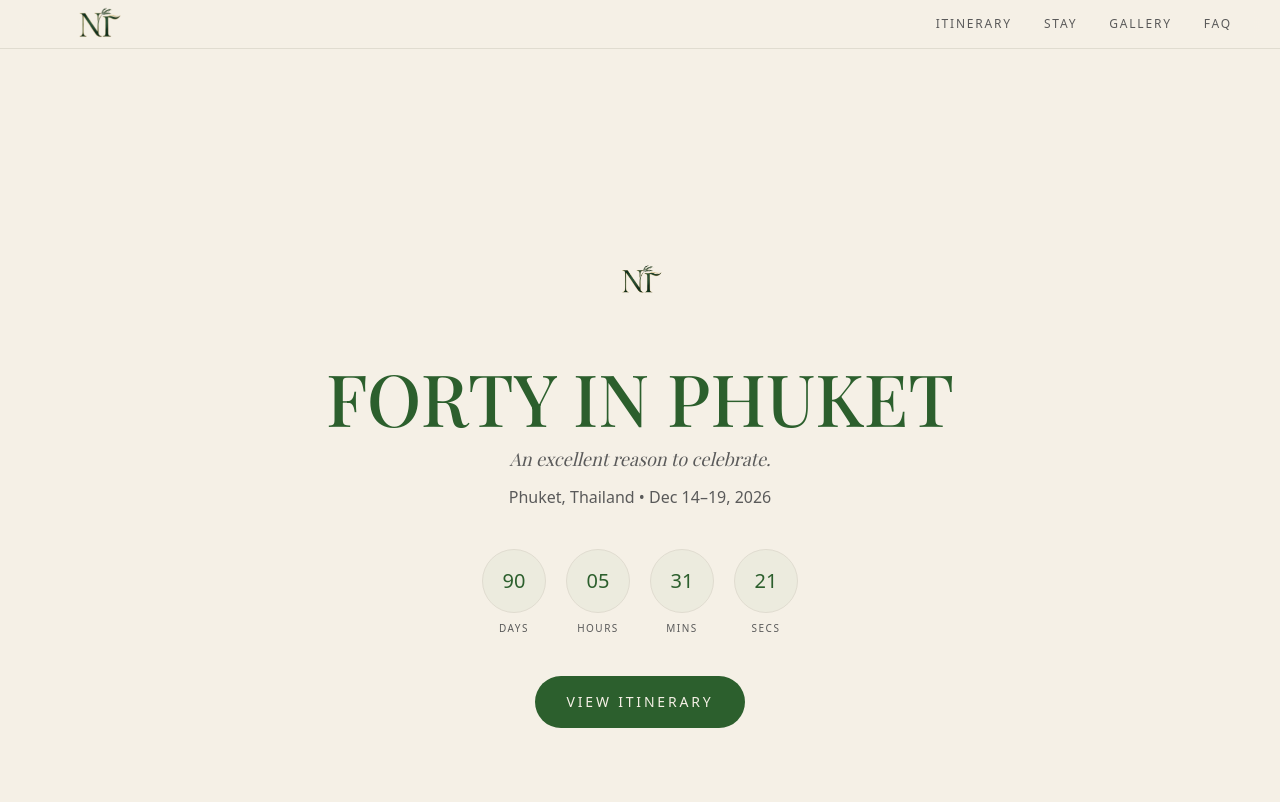
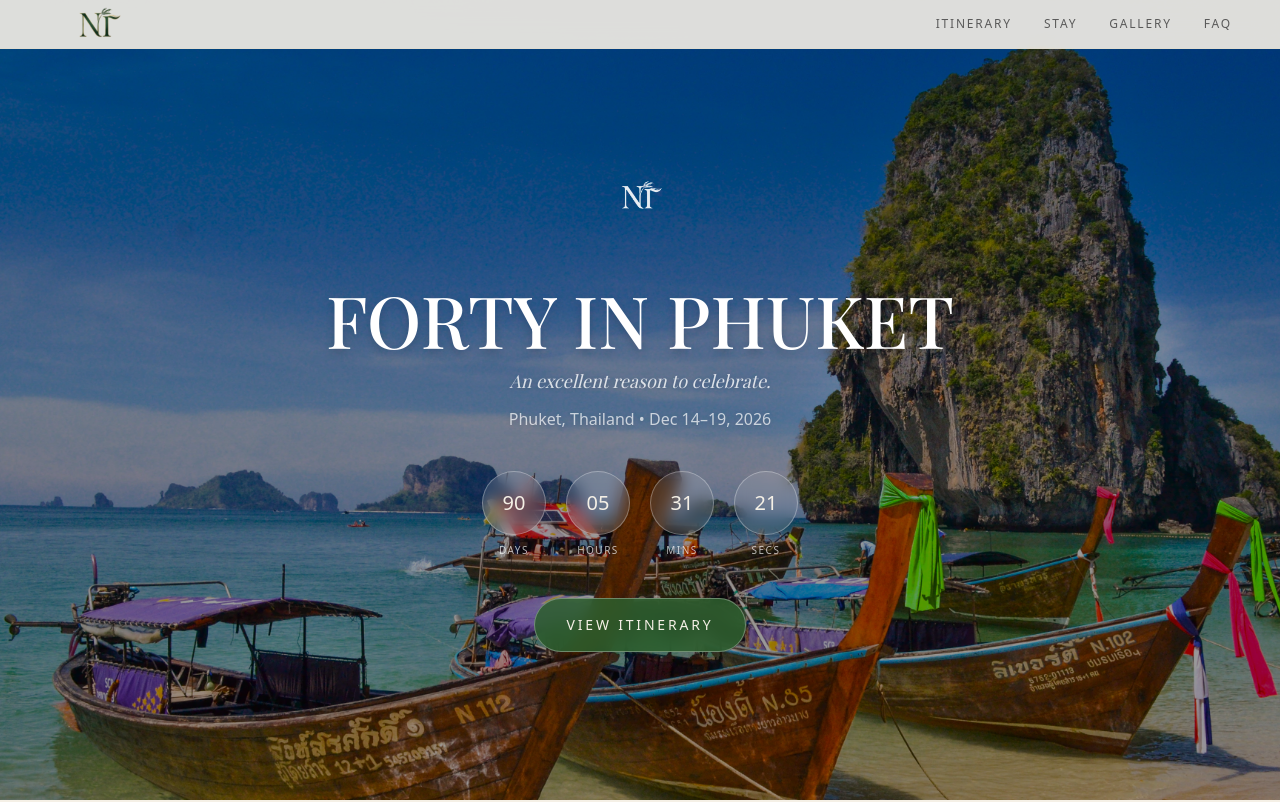
Before and after one commit to nomsou/birthday-phuket, a Next.js app: page / in a window 1280 px wide. Shown: the top 802 px of the page. Built offline with nearby package versions, Linux system fonts and the light colour scheme.

Commit message:
updated hero

```diff
--- a/next.config.ts
+++ b/next.config.ts
@@ -1,5 +1,11 @@
 import type { NextConfig } from "next";
 
-const nextConfig: NextConfig = {};
+const nextConfig: NextConfig = {
+  images: {
+    qualities: [75, 85, 90, 95],
+    deviceSizes: [640, 750, 828, 1080, 1200, 1920, 2048, 3840],
+    imageSizes: [16, 32, 48, 64, 96, 128, 256, 384],
+  },
+};
 
 export default nextConfig;
--- a/src/app/page.tsx
+++ b/src/app/page.tsx
@@ -13,7 +13,7 @@ export const metadata: Metadata = {
 
 export default function HomePage() {
   return (
-    <main className="pt-20">
+    <main >
       <Hero />
       <ItinerarySection />
       <StaySection />
--- a/src/components/home/CountdownTimer.tsx
+++ b/src/components/home/CountdownTimer.tsx
@@ -20,7 +20,7 @@ function calculateTimeLeft() {
   };
 }
 
-export function CountdownTimer() {
+export function CountdownTimer({ dark = false }: { dark?: boolean }) {
   const [timeLeft, setTimeLeft] = useState(calculateTimeLeft);
   const [mounted, setMounted] = useState(false);
 
@@ -34,7 +34,6 @@ export function CountdownTimer() {
 
   const pad = (n: number) => n.toString().padStart(2, "0");
 
-  // Don't render actual values until mounted to avoid hydration mismatch
   const display = mounted
     ? timeLeft
     : { days: 0, hours: 0, minutes: 0, seconds: 0 };
@@ -49,18 +48,26 @@ export function CountdownTimer() {
       ].map((item, i) => (
         <div key={i} className="text-center">
           <div
-            className="w-14 h-14 md:w-16 md:h-16 flex items-center justify-center rounded-full border text-lg md:text-xl font-medium"
-            style={{
-              borderColor: "#E0DCD0",
-              color: "#2C5F2D",
-              background: "rgba(44, 95, 45, 0.04)",
-            }}
+            className="w-14 h-14 md:w-16 md:h-16 flex items-center justify-center rounded-full border text-lg md:text-xl font-medium backdrop-blur-sm"
+            style={
+              dark
+                ? {
+                    borderColor: "rgba(255,255,255,0.3)",
+                    color: "#F5F0E6",
+                    background: "rgba(255,255,255,0.1)",
+                  }
+                : {
+                    borderColor: "#E0DCD0",
+                    color: "#2C5F2D",
+                    background: "rgba(44, 95, 45, 0.04)",
+                  }
+            }
           >
             {pad(item.value)}
           </div>
           <p
             className="text-[10px] tracking-[0.15em] uppercase mt-2"
-            style={{ color: "#5A5A5A" }}
+            style={{ color: dark ? "rgba(255,255,255,0.7)" : "#5A5A5A" }}
           >
             {item.label}
           </p>
--- a/src/components/home/Hero.tsx
+++ b/src/components/home/Hero.tsx
@@ -1,3 +1,5 @@
+// src/components/home/Hero.tsx
+import Image from "next/image";
 import { CountdownTimer } from "@/components/home/CountdownTimer";
 import { Logo } from "../branding/Logo";
 
@@ -5,42 +7,59 @@ export function Hero() {
   return (
     <section
       id="top"
-      className="min-h-screen flex flex-col items-center justify-center px-6 py-20 bg-[#F5F0E6]"
+      className="relative min-h-screen flex flex-col items-center justify-center px-6 py-20 overflow-hidden"
     >
-      <Logo variant="mark" className="mb-8" />
+      {/* Background Image */}
+      <Image
+        src="/hero/1.webp"
+        alt="Phuket beach paradise"
+        fill
+        priority
+        quality={90}
+        sizes="100vw"
+        className="object-cover"
+      />
+
+      {/* Dark Overlay for readability */}
+      <div className="absolute inset-0 bg-black/40" />
+
+      {/* Content */}
+      <div className="relative z-10 flex flex-col items-center">
+        {/* Logo - invert colors for dark background */}
+        <div className="mb-8 brightness-0 invert opacity-90">
+          <Logo variant="mark" />
+        </div>
 
         <div className="text-center space-y-3 mb-10">
           <h1
-          className="text-5xl md:text-7xl font-medium"
-          style={{
-            color: "#2C5F2D",
-            fontFamily: "'Playfair Display', serif",
-          }}
+            className="text-5xl md:text-7xl font-medium text-white drop-shadow-lg"
+            style={{ fontFamily: "'Playfair Display', serif" }}
           >
             FORTY IN PHUKET
           </h1>
           <p
-          className="text-base md:text-lg italic"
-          style={{ color: "#5A5A5A", fontFamily: "'Playfair Display', serif" }}
+            className="text-base md:text-lg italic text-white/80 drop-shadow"
+            style={{ fontFamily: "'Playfair Display', serif" }}
           >
             An excellent reason to celebrate.
           </p>
-        <p className="text-sm md:text-base" style={{ color: "#5A5A5A" }}>
+          <p className="text-sm md:text-base text-white/70 drop-shadow">
             Phuket, Thailand • Dec 14–19, 2026
           </p>
         </div>
 
         <div className="mb-10">
-        <CountdownTimer />
+          <CountdownTimer dark />
         </div>
 
         <a
           href="#itinerary"
-        className="px-8 py-4 text-sm tracking-[0.2em] uppercase font-medium transition-all hover:opacity-80 rounded-full"
-        style={{ background: "#2C5F2D", color: "#F5F0E6" }}
+          className="px-8 py-4 text-sm tracking-[0.2em] uppercase font-medium transition-all hover:opacity-80 rounded-full border border-white/30 backdrop-blur-sm"
+          style={{ background: "rgba(44, 95, 45, 0.85)", color: "#F5F0E6" }}
         >
           View Itinerary
         </a>
+      </div>
     </section>
   );
 }
```
Also changed, not shown: public/hero/1.webp (added), 1 other file (tests, documents, lock files or other folders). Lines whose indentation alone changed are shown as unchanged.
